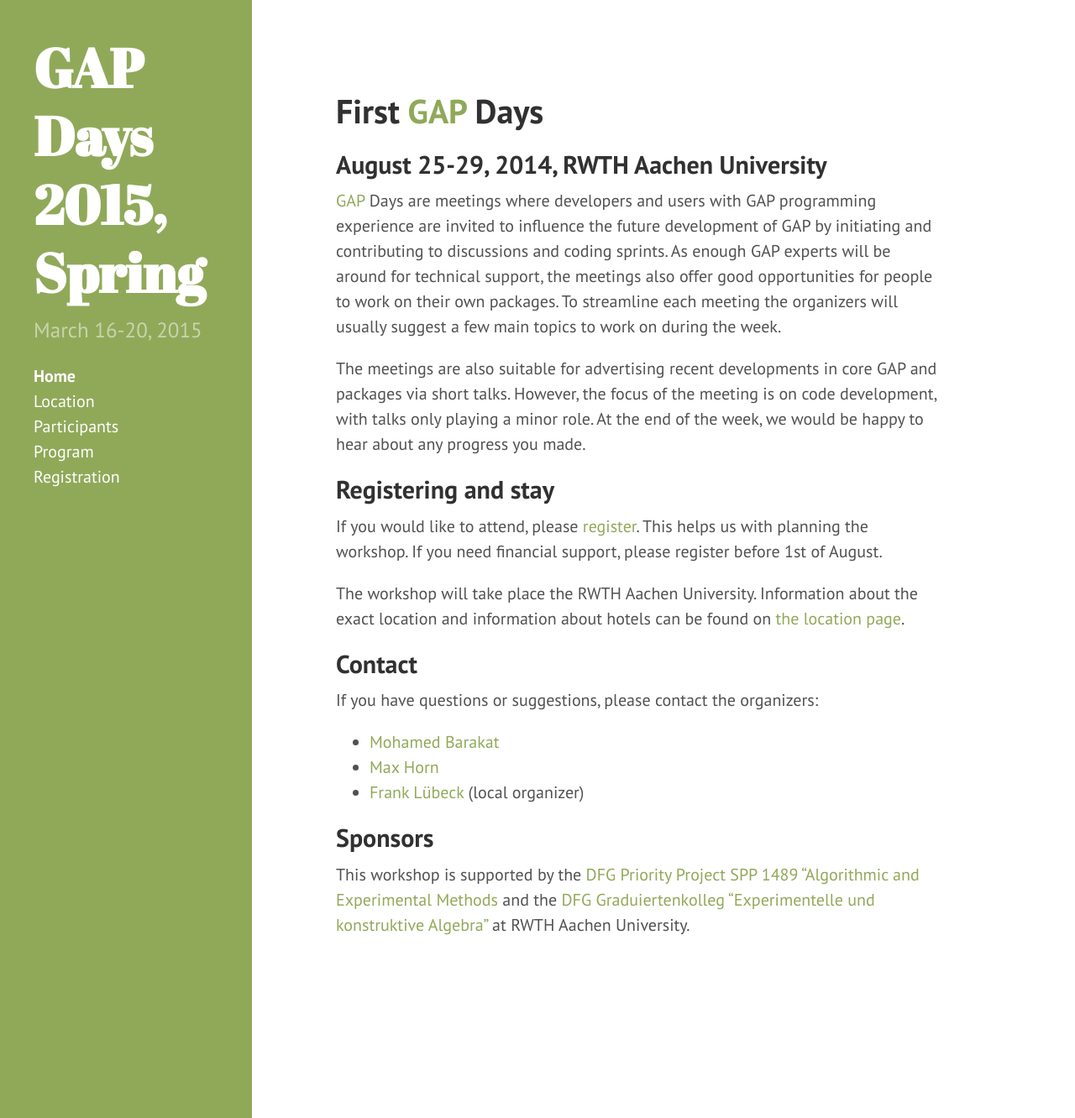
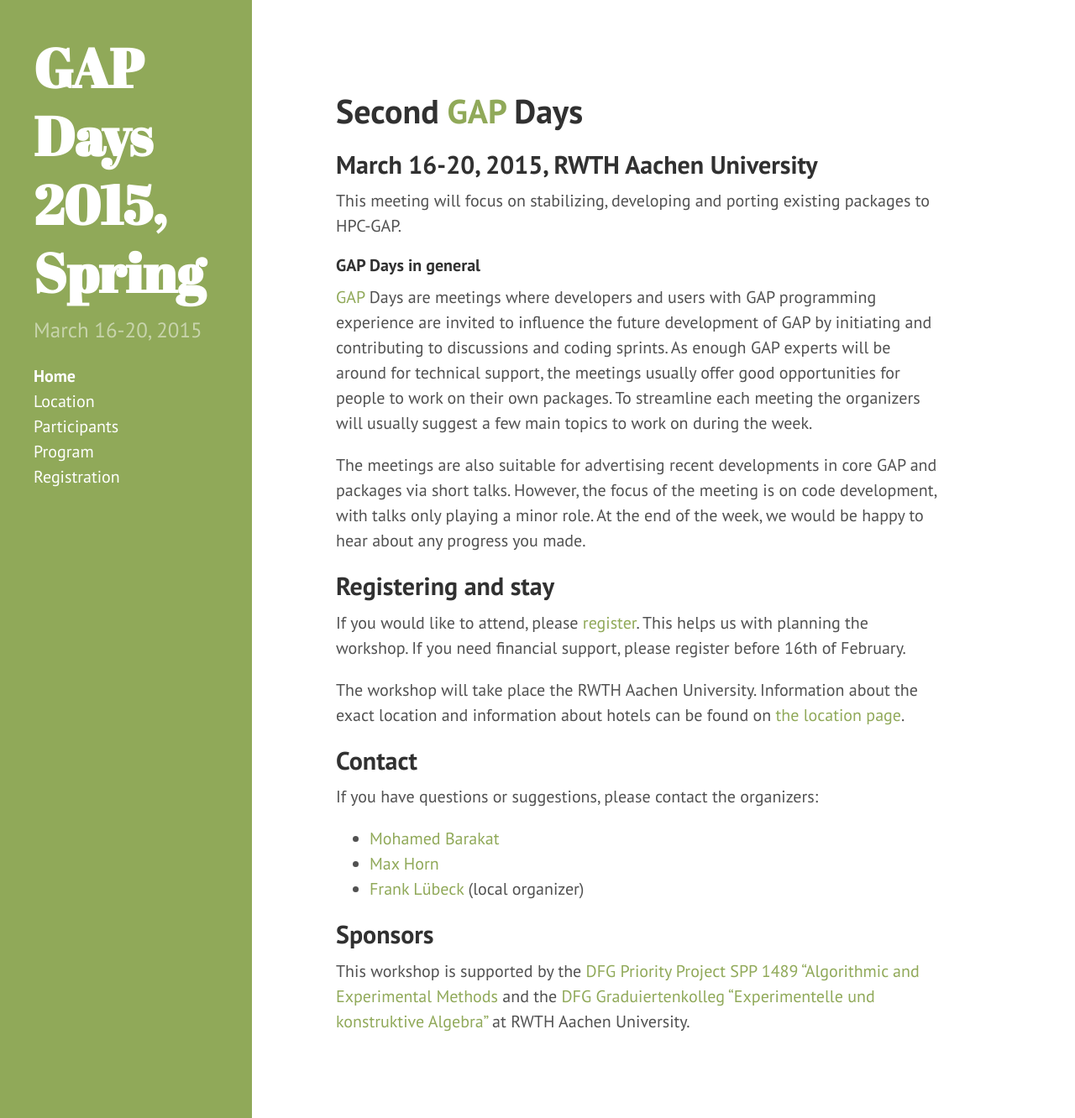
Before and after one commit to gapdays/gapdays2015-spring, a Jekyll site: the page built from index.md, in a window 1280 px wide and 1332 px high. Shown: the whole window at 84% size. Built offline with Jekyll 4.4.1, drawn with Linux system fonts in a browser that asks for light colours; Markdown is read by kramdown in place of the engine named in the settings.

Commit message:
this meeting is about HPC-GAP

```diff
--- a/index.md
+++ b/index.md
@@ -3,14 +3,18 @@ layout: default
 title: Home
 ---
 
-# First [GAP](http://www.gap-system.org/) Days
-## August 25-29, 2014, RWTH Aachen University
+# Second [GAP](http://www.gap-system.org/) Days
+## March 16-20, 2015, RWTH Aachen University
+
+This meeting will focus on stabilizing, developing and porting existing packages to HPC-GAP.
+
+#### GAP Days in general
 
 [GAP](http://www.gap-system.org/) Days are meetings where developers and users
 with GAP programming experience are invited to influence the future
 development of GAP by initiating and contributing to discussions and coding
 sprints. As enough GAP experts will be around for technical support, the
-meetings also offer good opportunities for people to work on their own
+meetings usually offer good opportunities for people to work on their own
 packages. To streamline each meeting the organizers will usually suggest a few
 main topics to work on during the week.
 
@@ -23,7 +27,7 @@ would be happy to hear about any progress you made.
 
 If you would like to attend, please [register](/registration). This helps us
 with planning the workshop. If you need financial support, please
-register before 1st of August.
+register before 16th of February.
 
 The workshop will take place the RWTH Aachen University. Information about the
 exact location and information about hotels
```
